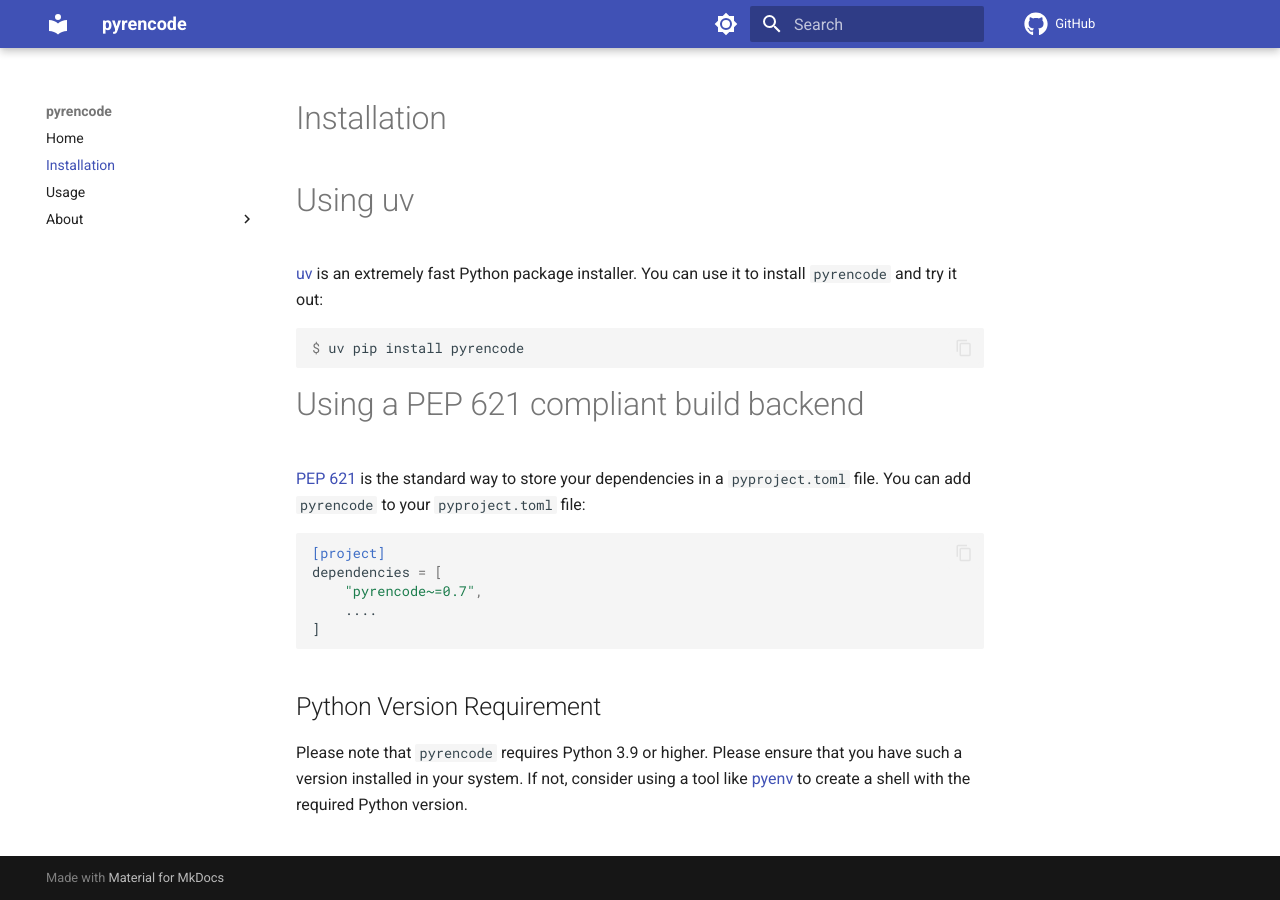
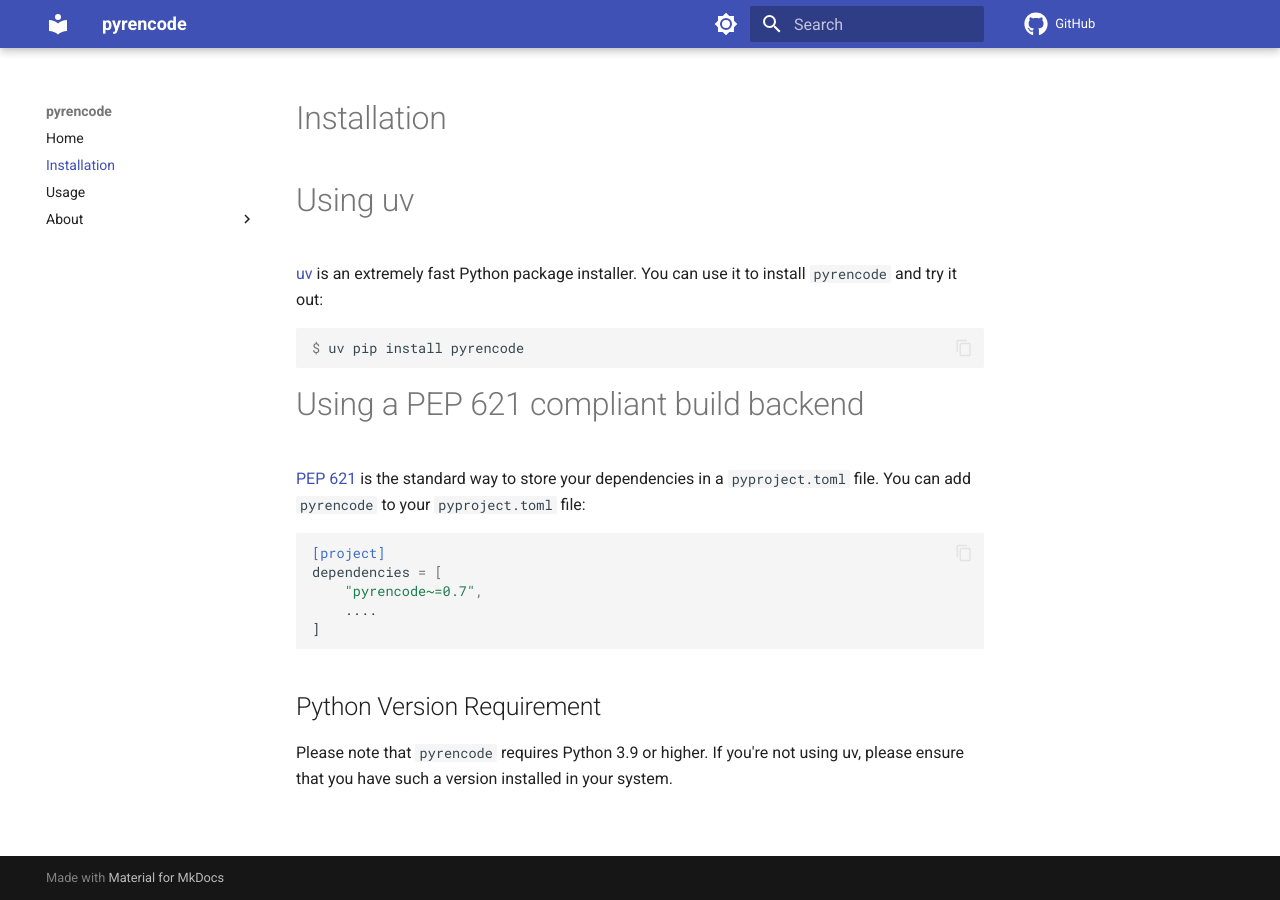
Before and after one commit to spapanik/pyrencode, an MkDocs documentation site: the page built from docs/installation.md, in a window 1280 px wide. Built offline with MkDocs 1.6.1 and Material for MkDocs 9.7.7, drawn with Linux system fonts in a browser that asks for light colours; comment, search, counter and statistics services are not loaded.

Commit message:
⏫ Use uv wherever possible

```diff
--- a/docs/installation.md
+++ b/docs/installation.md
@@ -24,10 +24,8 @@
 
 ## Python Version Requirement
 
-Please note that `pyrencode` requires Python 3.9 or higher. Please ensure
-that you have such a version installed in your system. If not,
-consider using a tool like [pyenv] to create a shell with the required Python version.
+Please note that `pyrencode` requires Python 3.9 or higher. If you're not using uv,
+please ensure that you have such a version installed in your system.
 
 [uv]: https://github.com/astral-sh/uv
 [PEP 621]: https://peps.python.org/pep-0621/
-[pyenv]: https://github.com/pyenv/pyenv
--- a/pyproject.toml
+++ b/pyproject.toml
@@ -47,7 +47,7 @@
 lint = [
     "black~=24.10",
     "mypy~=1.14",
-    "ruff~=0.8",
+    "ruff~=0.9",
     { include-group = "test_core" },
 ]
 test = [
@@ -62,8 +62,8 @@
     "mkdocs~=1.6",
     "mkdocs-material~=9.5",
     "mkdocs-material-extensions~=1.3",
-    "pygments~=2.18",
-    "pymdown-extensions~=10.12",
+    "pygments~=2.19",
+    "pymdown-extensions~=10.14",
 ]
 
 [tool.black]
```
Also changed, not shown: 3 other files.
